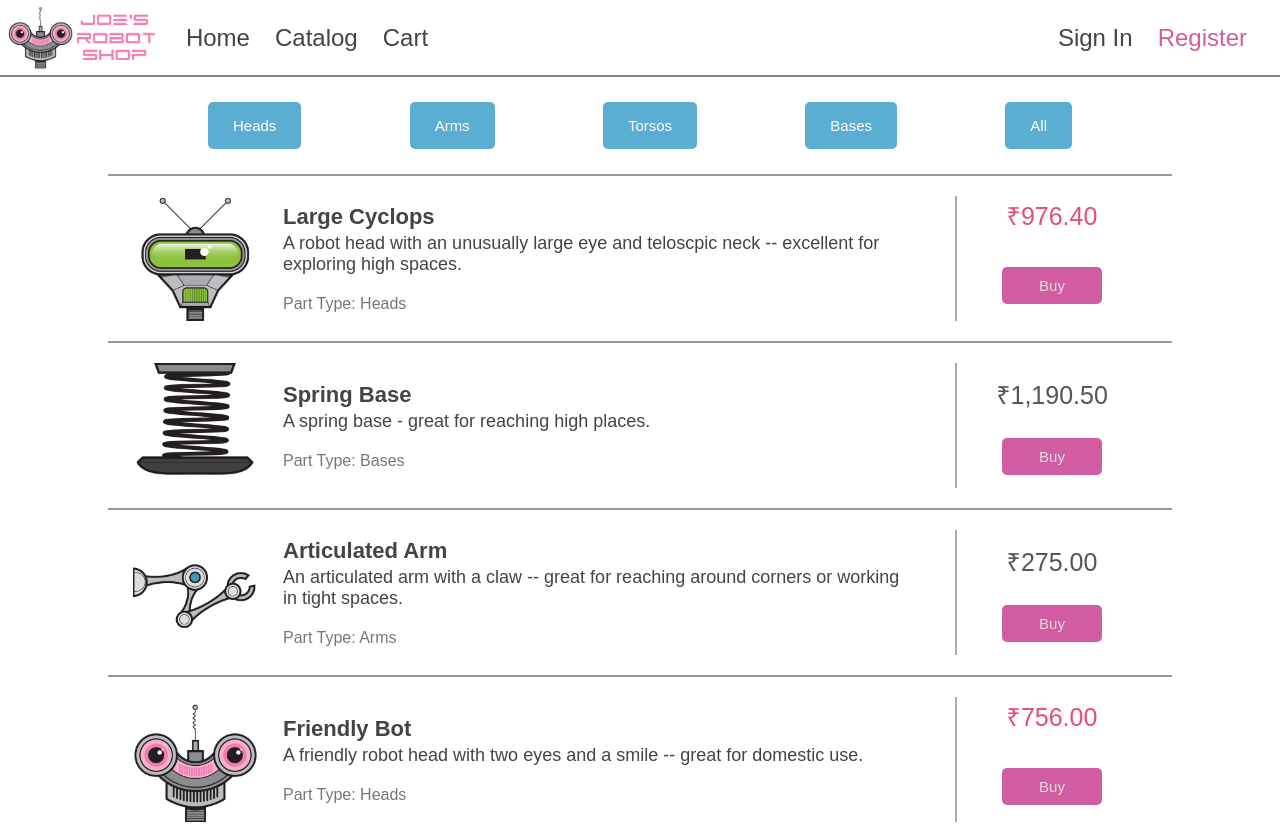
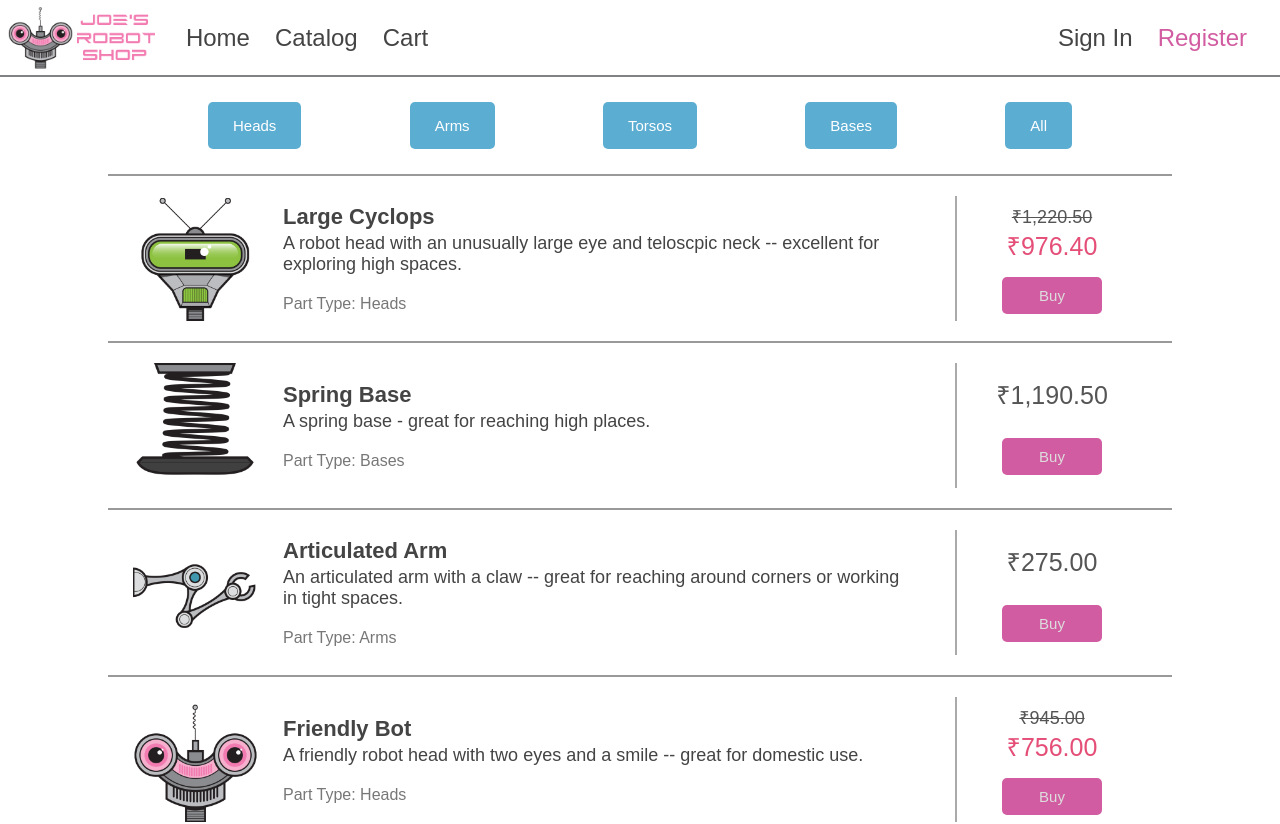
Before and after one commit to adesha/angular-robot-shop, an Angular app: page / in a window 1280 px wide. Shown: the top 824 px of the page. Built offline with nearby package versions, Linux system fonts and the light colour scheme.

Commit message:
added product-detail component

```diff
--- a/src/app/app.module.ts
+++ b/src/app/app.module.ts
@@ -5,13 +5,15 @@ import { AppComponent } from './app.component';
 import { HomeComponent } from './home/home.component';
 import { CatalogComponent } from './catalog/catalog.component';
 import { SiteHeaderComponent } from './site-header/site-header.component';
+import { ProductDetailsComponent } from './product-details/product-details.component';
 
 @NgModule({
   declarations: [
     AppComponent,
     HomeComponent,
     CatalogComponent,
-    SiteHeaderComponent
+    SiteHeaderComponent,
+    ProductDetailsComponent
   ],
   imports: [
     BrowserModule
--- a/src/app/catalog/catalog.component.css
+++ b/src/app/catalog/catalog.component.css
@@ -21,60 +21,3 @@
   .product-item {
     border-bottom: 2px solid #999;
   }
-
-  /* Product Details */
-  .product {
-    display: flex;
-    justify-content: space-between;
-    padding: 20px 25px;
-  }
-
-  .product .product-details {
-    display: flex;
-    align-items: center;
-  }
-
-  .product img {
-    width: 125px;
-  }
-
-  .product .product-info {
-    margin-left: 25px;
-  }
-
-  .product .name {
-    font-size: 22px;
-    font-weight: bold;
-  }
-
-  .product .description {
-    margin-top: 3px;
-    font-size: 18px;
-  }
-
-  .product .category {
-    margin-top: 20px;
-    color: #777;
-  }
-
-  .product .price {
-    display: flex;
-    flex-direction: column;
-    font-size: 25px;
-    justify-content: space-around;
-    align-items: center;
-    min-width: 190px;
-    color: #555;
-    border-left: 2px solid #aaa;
-    margin-left: 50px;
-  }
-
-  .product .price button {
-    padding: 10px;
-    width: 100px;
-  }
-
-  .discount{
-    margin-top: -15px;
-    color: #d25c;
-  }
--- a/src/app/catalog/catalog.component.html
+++ b/src/app/catalog/catalog.component.html
@@ -9,23 +9,7 @@
 
     <ul class="products">
       <li class="product-item"  *ngFor="let product of getFilteredProducts()">
-        <div class="product">
-          <div class="product-details">
-            <img src="{{ getImageUrl(product.imageName)}}" [alt]="product?.name" />
-            <div class="product-info">
-              <div class="name">{{product?.name}}</div>
-              <div class="description">{{product?.description}}</div>
-              <div class="category">Part Type: {{product?.category}}</div>
-            </div>
-          </div>
-          <div class="price">
-            <div *ngIf="product.discount===0">{{product.price | currency:'INR'}}</div>
-            <div class="discount" *ngIf="product.discount>0">
-                {{(product.price*(1-product.discount)) | currency:'INR'}}
-            </div>
-            <button class="cta">Buy</button>
-          </div>
-        </div>
+       <app-product-details [product]="product" (buy)="addToCart(product)"></app-product-details>
       </li>
     </ul>
   </div>
--- a/src/app/catalog/catalog.component.ts
+++ b/src/app/catalog/catalog.component.ts
@@ -9,7 +9,7 @@ import { IProduct } from './product.module';
 export class CatalogComponent {
   products:IProduct[];
   filter:string='';
-
+  cart:IProduct[]=[];
   constructor(){
     this.products= [
       {
@@ -188,12 +188,13 @@ export class CatalogComponent {
     ]
   }
 
-  getImageUrl(productName:string){
-    if(!productName) return ''
-    return '/assets/images/robot-parts/'+productName;
-  }
+
 
   getFilteredProducts(){
     return this.filter === ''?this.products:this.products.filter((product)=> product.category===this.filter)
   }
+
+  addToCart(product:IProduct){
+    this.cart.push(product)
+  }
 }
--- /dev/null
+++ b/src/app/product-details/product-details.component.css
@@ -0,0 +1,60 @@
+.product {
+    display: flex;
+    justify-content: space-between;
+    padding: 20px 25px;
+  }
+
+  .product .product-details {
+    display: flex;
+    align-items: center;
+  }
+
+  .product img {
+    width: 125px;
+  }
+
+  .product .product-info {
+    margin-left: 25px;
+  }
+
+  .product .name {
+    font-size: 22px;
+    font-weight: bold;
+  }
+
+  .product .description {
+    margin-top: 3px;
+    font-size: 18px;
+  }
+
+  .product .category {
+    margin-top: 20px;
+    color: #777;
+  }
+
+  .product .price {
+    display: flex;
+    flex-direction: column;
+    font-size: 25px;
+    justify-content: space-around;
+    align-items: center;
+    min-width: 190px;
+    color: #555;
+    border-left: 2px solid #aaa;
+    margin-left: 50px;
+  }
+
+  .product .price button {
+    padding: 10px;
+    width: 100px;
+  }
+
+  .discount{
+    margin-top: -15px;
+    color: #d25c;
+  }
+
+  .strikethrough{
+    text-decoration: line-through;
+    font-size: 18px;
+  }
--- /dev/null
+++ b/src/app/product-details/product-details.component.html
@@ -0,0 +1,17 @@
+<div class="product">
+    <div class="product-details">
+      <img src="{{ getImageUrl(product.imageName)}}" [alt]="product?.name" />
+      <div class="product-info">
+        <div class="name">{{product?.name}}</div>
+        <div class="description">{{product?.description}}</div>
+        <div class="category">Part Type: {{product?.category}}</div>
+      </div>
+    </div>
+    <div class="price">
+      <div [ngClass]="{strikethrough:product.discount>0}">{{product.price | currency:'INR'}}</div>
+      <div class="discount" *ngIf="product.discount>0">
+          {{(product.price*(1-product.discount)) | currency:'INR'}}
+      </div>
+      <button class="cta" (click)="buyButton(product)">Buy</button>
+    </div>
+  </div>
--- /dev/null
+++ b/src/app/product-details/product-details.component.ts
@@ -0,0 +1,21 @@
+import { Component, EventEmitter, Input, Output } from '@angular/core';
+import { IProduct } from '../catalog/product.module';
+
+@Component({
+  selector: 'app-product-details',
+  templateUrl: './product-details.component.html',
+  styleUrls: ['./product-details.component.css']
+})
+export class ProductDetailsComponent {
+  @Input() product!:IProduct
+  @Output() buy = new EventEmitter()
+
+  getImageUrl(productName:string){
+    if(!productName) return ''
+    return '/assets/images/robot-parts/'+productName;
+  }
+
+  buyButton(product:IProduct){
+    this.buy.emit()
+  }
+}
```
Also changed, not shown: 1 other file (tests, documents, lock files or other folders).
